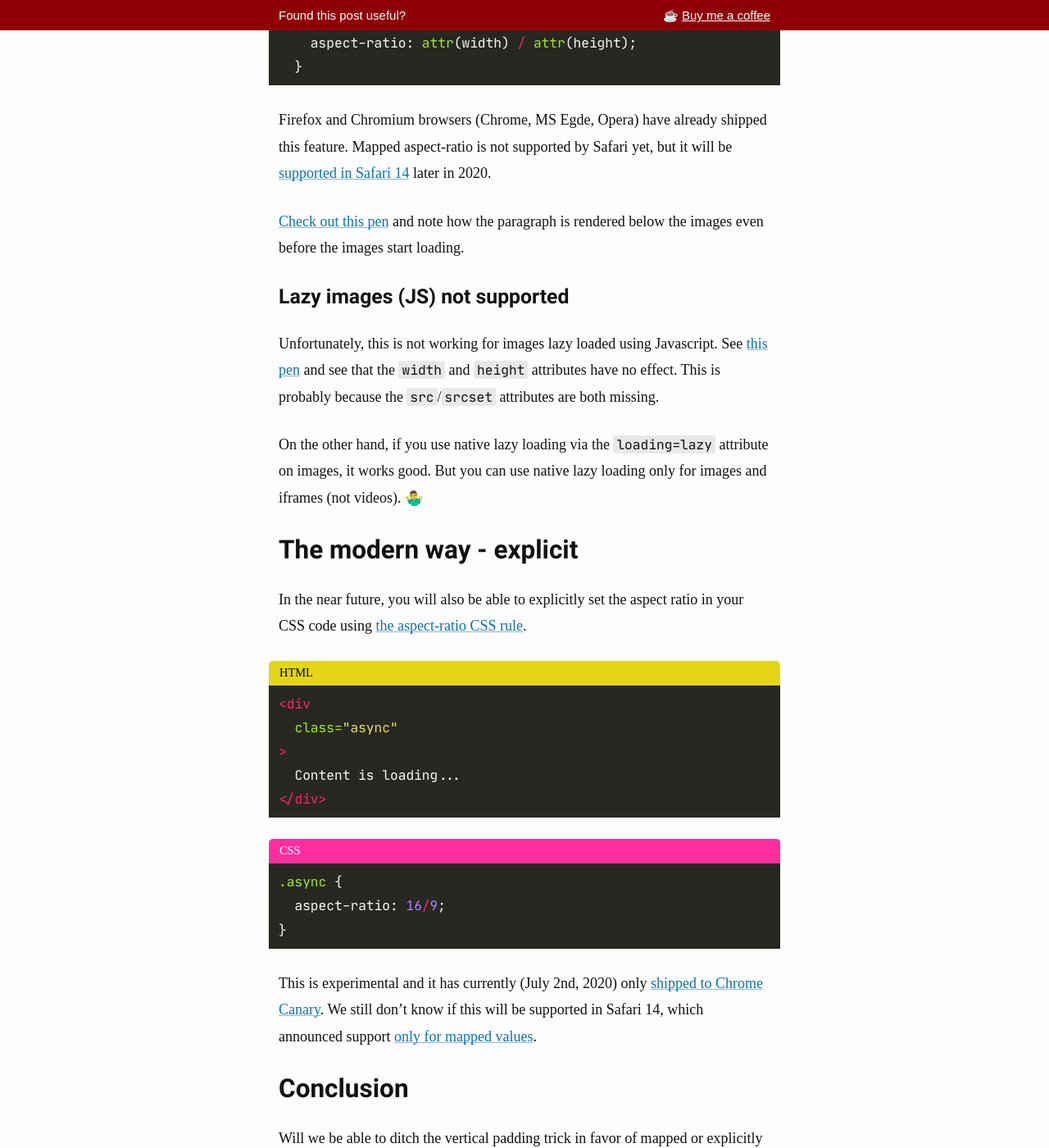
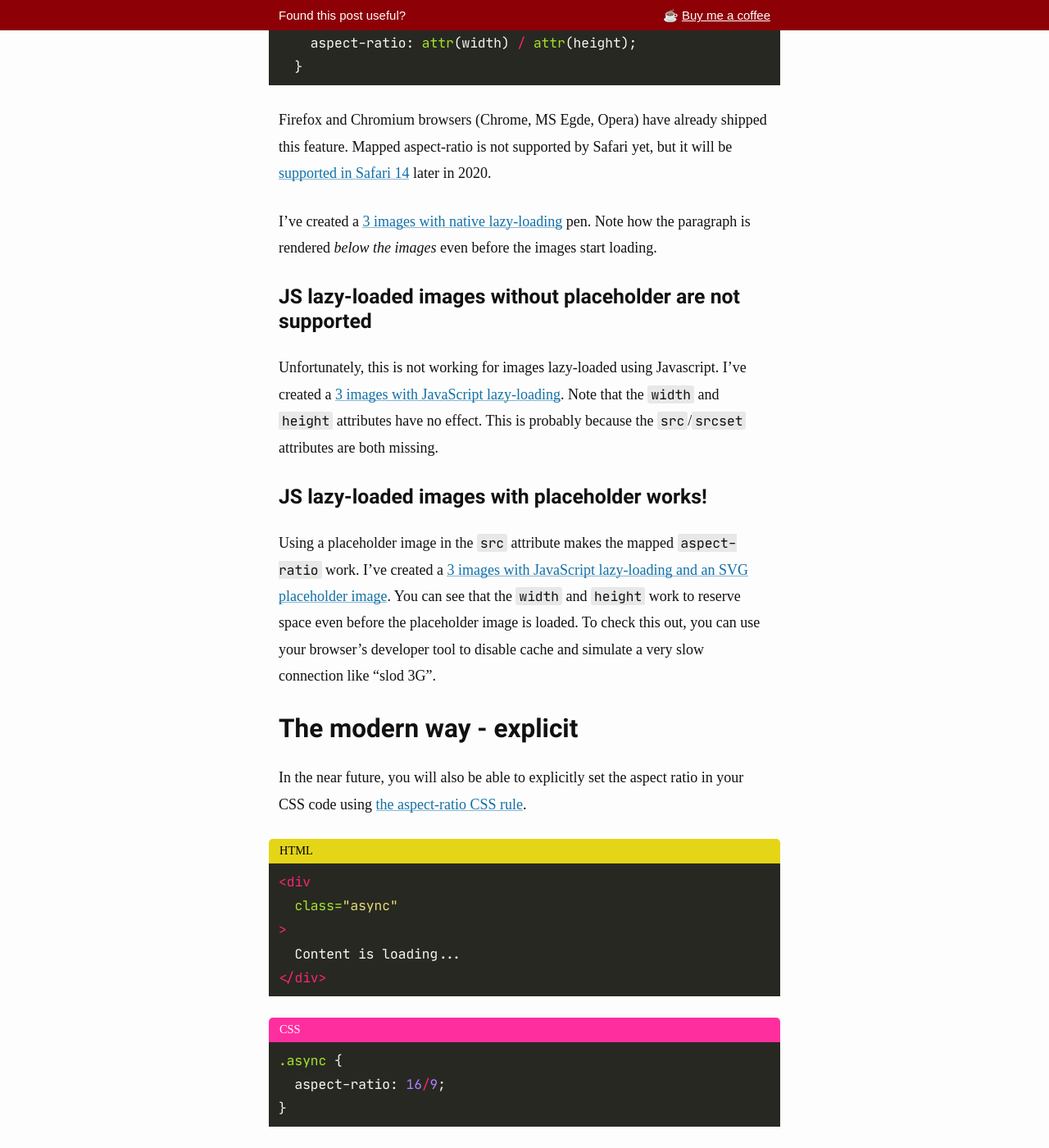
Before and after one commit to verlok/verlok.github.io, a Jekyll site: the page built from _posts/2020-07-02-aspect-ratio-modern-reserve-space-lazy-images-async-content-responsive-design.md, in a window 1280 px wide and 1400 px high, scrolled down 2634 px. Shown: the whole window at 82% size. Built offline with Jekyll 4.4.1, drawn with Linux system fonts in a browser that asks for light colours; some web fonts are replaced.

Commit message:
Completed the part about mapped aspect-ratio with a js lazyload + placeholder example

```diff
--- a/_posts/2020-07-02-aspect-ratio-modern-reserve-space-lazy-images-async-content-responsive-design.md
+++ b/_posts/2020-07-02-aspect-ratio-modern-reserve-space-lazy-images-async-content-responsive-design.md
@@ -77,14 +77,15 @@ The modern and simpler way is to define a width / height aspect ratio implicitly
 
 Firefox and Chromium browsers (Chrome, MS Egde, Opera) have already shipped this feature. Mapped aspect-ratio is not supported by Safari yet, but it will be [supported in Safari 14](https://twitter.com/jensimmons/status/1275171897244823553) later in 2020.
 
-[Check out this pen](https://codepen.io/verlok/pen/ExPwzGO) and note how the paragraph is rendered below the images even before the images start loading.
+I've created a [3 images with native lazy-loading](https://codepen.io/verlok/pen/ExPwzGO) pen. Note how the paragraph is rendered _below the images_ even before the images start loading.
 
-### Lazy images (JS) not supported
+### JS lazy-loaded images without placeholder are not supported
 
-Unfortunately, this is not working for images lazy loaded using Javascript. See [this pen](https://codepen.io/verlok/pen/bGEYyZe) and see that the `width` and `height` attributes have no effect. This is probably because the `src`/`srcset` attributes are both missing.
+Unfortunately, this is not working for images lazy-loaded using Javascript. I've created a [3 images with JavaScript lazy-loading](https://codepen.io/verlok/pen/bGEYyZe). Note that the `width` and `height` attributes have no effect. This is probably because the `src`/`srcset` attributes are both missing.
 
-On the other hand, if you use native lazy loading via the `loading=lazy` attribute on images, it works good. But you can use native lazy loading only for images and iframes (not videos). 🤷‍♂️
+### JS lazy-loaded images with placeholder works!
 
+Using a placeholder image in the `src` attribute makes the mapped `aspect-ratio` work. I've created a [3 images with JavaScript lazy-loading and an SVG placeholder image](https://codepen.io/verlok/pen/poRxEPM). You can see that the `width` and `height` work to reserve space even before the placeholder image is loaded. To check this out, you can use your browser's developer tool to disable cache and simulate a very slow connection like "slod 3G".
 
 ## The modern way - explicit
 
```
